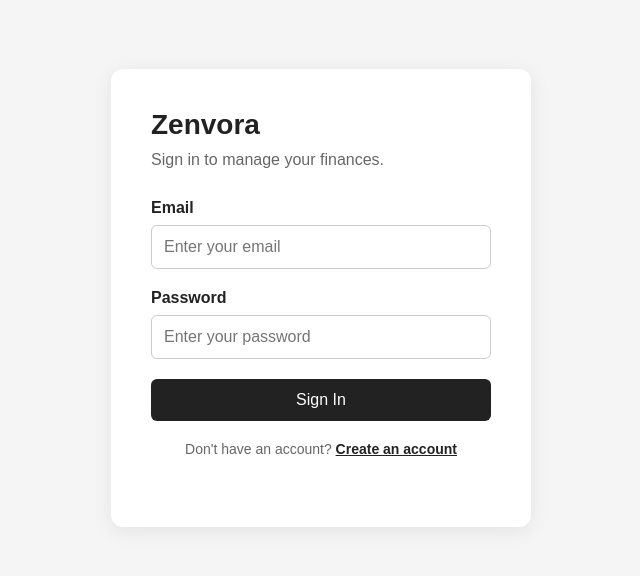
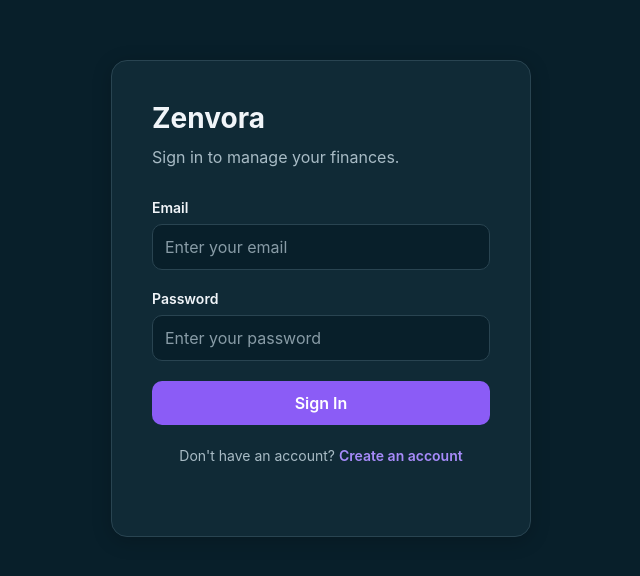
Before and after one commit to thariqsingh01/Finance-Management-System, a React (Vite) app in the folder frontend/: page / in a window 1280 px wide. Shown: the part 102-678 px from the top of the page, without its empty margins (319-959 px from the left). Built offline with nearby package versions, Linux system fonts and the light colour scheme.

Commit message:
Colour Scheme Chosen

```diff
--- a/frontend/src/index.css
+++ b/frontend/src/index.css
@@ -1,3 +1,8 @@
+
+/* ========================================
+   1. GLOBAL RESET
+   ======================================== */
+
 * {
   margin: 0;
   padding: 0;
@@ -10,38 +15,113 @@ body,
   min-height: 100%;
 }
 
+html {
+  color-scheme: dark;
+}
+
+/* ========================================
+   2. DESIGN TOKENS — DARK MODE
+   ======================================== */
+
+:root {
+  --color-bg: #081F2A;
+  --color-surface: #102A36;
+  --color-surface-raised: #1B3541;
+
+  --color-text: #F1F5F9;
+  --color-text-muted: #A8BBC5;
+
+  --color-border: #294451;
+
+  --color-primary: #8B5CF6;
+  --color-primary-hover: #A78BFA;
+  --color-primary-subtle: #2E2150;
+
+  --color-success: #14B8A6;
+  --color-danger: #F87171;
+  --color-warning: #FBBF24;
+
+  --radius-card: 16px;
+  --radius-control: 10px;
+
+  --shadow-card: 0 4px 20px rgb(0 0 0 / 20%);
+}
+
+/* ========================================
+   3. DESIGN TOKENS — LIGHT MODE
+   ======================================== */
+
+:root[data-theme="light"] {
+  color-scheme: light;
+
+  --color-bg: #F4F7FA;
+  --color-surface: #FFFFFF;
+  --color-surface-raised: #E8EEF3;
+
+  --color-text: #102A36;
+  --color-text-muted: #526575;
+
+  --color-border: #D6E0E7;
+
+  --color-primary: #7C3AED;
+  --color-primary-hover: #6D28D9;
+  --color-primary-subtle: #EDE9FE;
+
+  --color-success: #0F766E;
+  --color-danger: #DC2626;
+  --color-warning: #B45309;
+
+  --shadow-card: 0 4px 20px rgb(15 23 42 / 8%);
+}
+
+/* ========================================
+   4. GLOBAL STYLES
+   ======================================== */
+
 body {
-  font-family: Arial, sans-serif;
-  background: #f5f5f5;
-  color: #222;
+  font-family: Inter, Arial, sans-serif;
+  background: var(--color-bg);
+  color: var(--color-text);
+  transition: background-color 0.2s ease, color 0.2s ease;
 }
+
+
+/* ========================================
+   5. LOGIN AND SIGNUP PAGES
+   ======================================== */
 
 .login-page {
   min-height: 100vh;
   display: flex;
   justify-content: center;
   align-items: center;
-  padding: 20px;
+  padding: 24px;
 }
 
 .login-card {
   width: 100%;
   max-width: 420px;
   padding: 40px;
-  background: white;
-  border-radius: 12px;
-  box-shadow: 0 4px 20px rgba(0, 0, 0, 0.08);
+  background: var(--color-surface);
+  border: 1px solid var(--color-border);
+  border-radius: var(--radius-card);
+  box-shadow: var(--shadow-card);
 }
 
 .login-card h1 {
   margin-bottom: 10px;
   font-size: 28px;
+  font-weight: 700;
+  color: var(--color-text);
 }
 
 .login-card > p {
   margin-bottom: 30px;
-  color: #666;
+  color: var(--color-text-muted);
+  line-height: 1.5;
 }
+
+/* Form fields */
 
 .form-group {
   margin-bottom: 20px;
@@ -50,50 +130,87 @@ body {
 .form-group label {
   display: block;
   margin-bottom: 8px;
+  font-size: 14px;
   font-weight: 600;
+  color: var(--color-text);
 }
 
 .form-group input {
   width: 100%;
   padding: 12px;
-  border: 1px solid #ccc;
-  border-radius: 6px;
+  background: var(--color-bg);
+  color: var(--color-text);
+  border: 1px solid var(--color-border);
+  border-radius: var(--radius-control);
+  font-family: inherit;
   font-size: 16px;
+  transition: border-color 0.2s ease, box-shadow 0.2s ease;
+}
+
+.form-group input::placeholder {
+  color: var(--color-text-muted);
+  opacity: 0.8;
 }
 
 .form-group input:focus {
   outline: none;
-  border-color: #333;
+  border-color: var(--color-primary);
+  box-shadow: 0 0 0 3px var(--color-primary-subtle);
 }
+
+/* Primary button */
 
 .login-card button {
   width: 100%;
-  padding: 12px;
+  padding: 12px 16px;
   border: none;
-  border-radius: 6px;
-  background: #222;
-  color: white;
+  border-radius: var(--radius-control);
+  background: var(--color-primary);
+  color: #FFFFFF;
+  font-family: inherit;
   font-size: 16px;
+  font-weight: 600;
   cursor: pointer;
+  transition: background-color 0.2s ease, transform 0.15s ease;
 }
 
 .login-card button:hover {
-  background: #444;
+  background: var(--color-primary-hover);
 }
+
+.login-card button:active {
+  transform: scale(0.99);
+}
+
+.login-card button:focus-visible {
+  outline: 2px solid var(--color-primary-hover);
+  outline-offset: 3px;
+}
+
+/* Registration link */
 
 .register-link {
   margin-top: 20px;
   text-align: center;
   font-size: 14px;
+  color: var(--color-text-muted);
 }
 
 .register-link a {
-  color: #222;
+  color: var(--color-primary-hover);
   font-weight: 600;
+  text-decoration: none;
 }
+
+.register-link a:hover {
+  text-decoration: underline;
+}
+
+/* Error messages */
 
 .login-card .error-message {
   margin-bottom: 20px;
-  color: #d32f2f;
+  color: var(--color-danger);
   font-size: 14px;
+  line-height: 1.5;
 }
```
